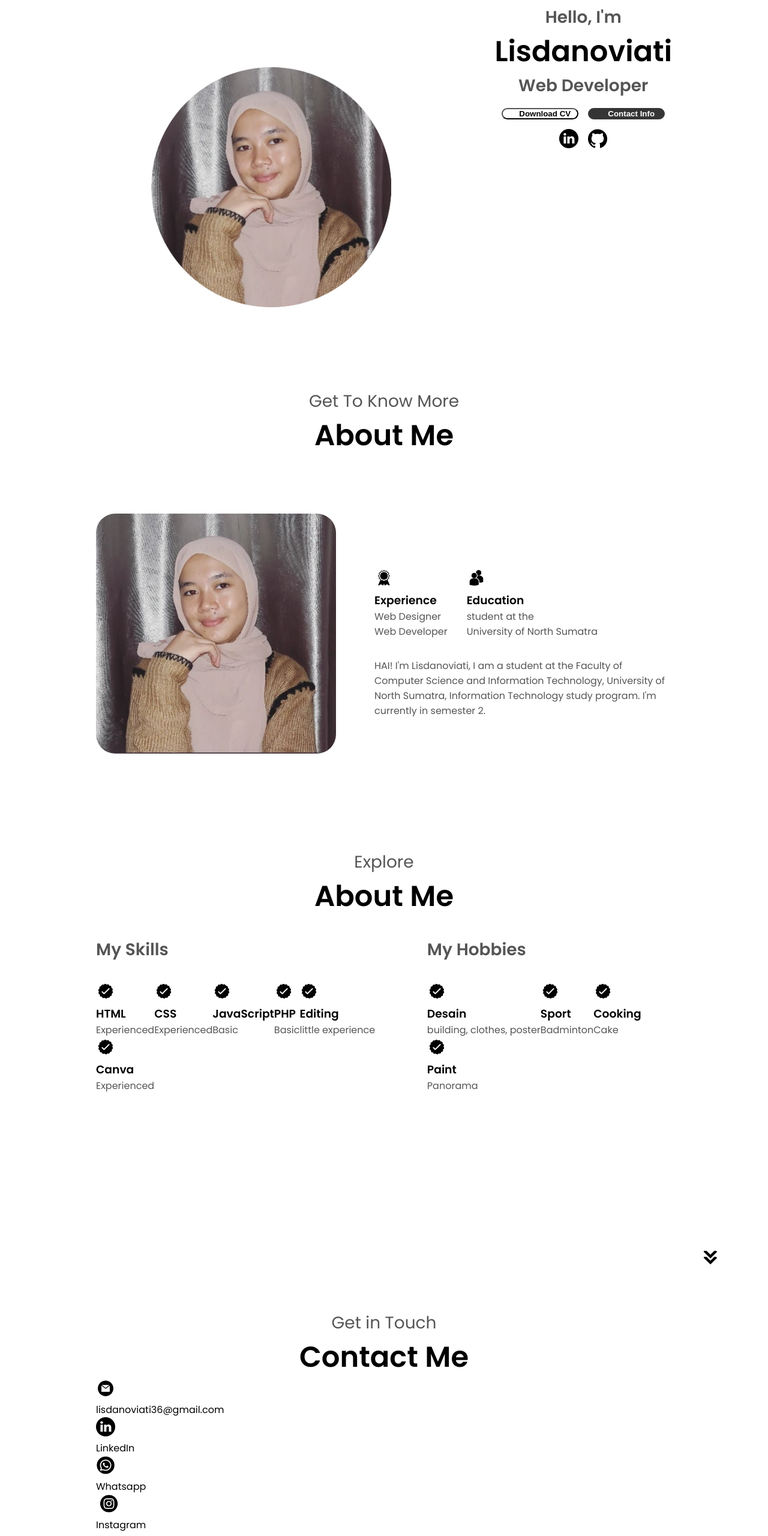
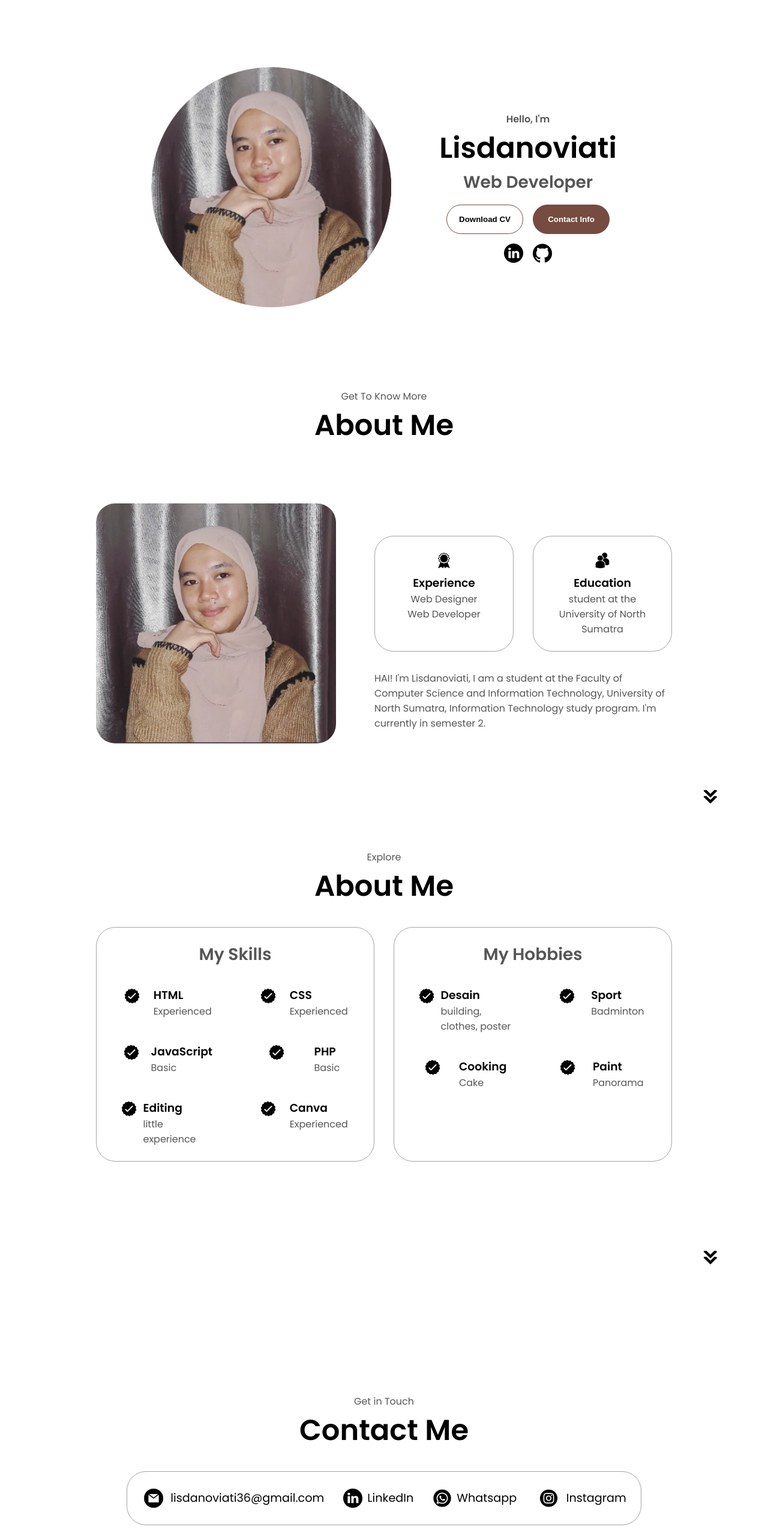
Before and after one commit to lisdanoviati/CV_Lisdanoviati, a plain HTML site: page index.html in a window 1280 px wide. Shown: the part 160-2720 px from the top of the page at 60% size. Drawn offline with Linux system fonts and the light colour scheme.

Commit message:
style.css

```diff
--- a/style.css
+++ b/style.css
@@ -1,6 +1,6 @@
 /* GENERAL */
 
-@import url('https://fonts.googleapis.com/css2?family=Poppins:wght@300;400;500;600;&display=swap');
+@import url("https://fonts.googleapis.com/css2?family=Poppins:wght@300;400;500;600&display=swap");
 
 * {
   margin: 0;
@@ -8,7 +8,7 @@
 }
 
 body {
-    font-family: "Poppins", "sans-serif";
+  font-family: "Poppins", sans-serif;
 }
 
 html {
@@ -19,24 +19,24 @@ p {
   color: rgb(85, 85, 85);
 }
 
-/* TRANSTITION */
+/* TRANSITION */
 
 a,
-.btn{
+.btn {
   transition: all 300ms ease;
 }
 
-/*DESKTOP NAV  */
+/* DESKTOP NAV */
 
 nav,
 .nav-links {
-    display:flex;
+  display: flex;
 }
 
 nav {
   justify-content: space-around;
   align-items: center;
-    min-height: 17vh;
+  height: 17vh;
 }
 
 .nav-links {
@@ -52,21 +52,21 @@ a {
 }
 
 a:hover {
-    color:grey;
+  color: grey;
   text-decoration: underline;
   text-underline-offset: 1rem;
   text-decoration-color: rgb(181, 181, 181);
 }
 
 .logo {
-    font-size: 2rem ;
+  font-size: 2rem;
 }
 
 .logo:hover {
-    cursor:default;
+  cursor: default;
 }
 
-/* HAMBURGER MENU  */
+/* HAMBURGER MENU */
 
 #hamburger-nav {
   display: none;
@@ -77,7 +77,7 @@ a:hover {
   display: inline-block;
 }
 
-.humberger-icon {
+.hamburger-icon {
   display: flex;
   flex-direction: column;
   justify-content: space-between;
@@ -126,7 +126,7 @@ a:hover {
   transform: rotate(45deg) translate(10px, 5px);
 }
 
-.hamburger-icon.open span:nth-child {
+.hamburger-icon.open span:nth-child(2) {
   opacity: 0;
 }
 
@@ -146,7 +146,7 @@ a:hover {
   transform: none;
 }
 
-/* SECTION */
+/* SECTIONS */
 
 section {
   padding-top: 4vh;
@@ -171,12 +171,12 @@ section {
 
 .section__pic-container {
   display: flex;
-    height: 300px;
-    width: 300px;
-    margin: auto;
+  height: 400px;
+  width: 400px;
+  margin: auto 0;
 }
 
-.section_text {
+.section__text {
   align-self: center;
   text-align: center;
 }
@@ -187,11 +187,9 @@ section {
 
 .section__text__p1 {
   text-align: center;
-    font-size: 1.75rem;
 }
 
 .section__text__p2 {
-    text-align: center;
   font-size: 1.75rem;
   margin-bottom: 1rem;
 }
@@ -208,14 +206,14 @@ section {
   gap: 1rem;
 }
 
-/* ICON */
+/* ICONS */
 
 .icon {
   cursor: pointer;
   height: 2rem;
 }
 
-/* BUTTON */
+/* BUTTONS */
 
 .btn-container {
   display: flex;
@@ -226,44 +224,44 @@ section {
 .btn {
   font-weight: 600;
   transition: all 300ms ease;
-    padding-left: 1rem;
+  padding: 1rem;
   width: 8rem;
   border-radius: 2rem;
 }
 
 .btn-color-1,
-.brn-color-2 {
-    border: rgb(53,53,53) 0.1rem solid;
+.btn-color-2 {
+  border: rgb(111, 76, 63) 0.1rem solid;
 }
 
 .btn-color-1:hover,
-.brn-color-2:hover {
+.btn-color-2:hover {
   cursor: pointer;
 }
 
 .btn-color-1,
-.brn-color-2:hover {
-   background: rgb(53,53,53);
+.btn-color-2:hover {
+  background: rgb(117, 76, 63);
   color: white;
 }
 
 .btn-color-1:hover {
-   background: rgb(53,53,53);
-   color: white;
+  background: rgb(0, 0, 0);
 }
+
 .btn-color-2 {
   background: none;
 }
 
 .btn-color-2:hover {
-    border: rgb(255,255,255) 0.1rem solid;
+  border: rgb(255, 255, 255) 0.1rem solid;
 }
 
 .btn-container {
   gap: 1rem;
 }
 
-ABOUT SECTION
+/* ABOUT SECTION */
 
 #about {
   position: relative;
@@ -295,13 +293,13 @@ ABOUT SECTION
   bottom: 2.5rem;
 }
 
-.detaails-container {
+.details-container {
   padding: 1.5rem;
   flex: 1;
   background: white;
   border-radius: 2rem;
-    border: rgb(53,53,53) 0.1rem solid;
-    border-color: rgb(163,163,163);
+  border: rgb(53, 53, 53) 0.1rem solid;
+  border-color: rgb(163, 163, 163);
   text-align: center;
 }
 
@@ -313,7 +311,7 @@ ABOUT SECTION
 .section__pic-container {
   height: 400px;
   width: 400px;
-    margin: auto;
+  margin: auto 0;
 }
 
 /* EXPERIENCE SECTION */
@@ -323,7 +321,7 @@ ABOUT SECTION
 }
 
 .experience-sub-title {
-    color: rgb(85,85,85);
+  color: rgb(85, 85, 85);
   font-weight: 600;
   font-size: 1.75rem;
   margin-bottom: 2rem;
@@ -336,7 +334,72 @@ ABOUT SECTION
 }
 
 .article-container {
-    display:flex;
+  display: flex;
   text-align: initial;
   flex-wrap: wrap;
+  flex-direction: row;
+  gap: 2.5rem;
+  justify-content: space-around;
 }
+
+article {
+  display: flex;
+  width: 10rem;
+  justify-content: space-around;
+  gap: 0.5rem;
+}
+
+article .icon {
+  cursor: default;
+}
+
+/* CONTACT */
+
+#contact {
+  display: flex;
+  justify-content: center;
+  flex-direction: column;
+  height: 70vh;
+}
+
+.contact-info-upper-container {
+  display: flex;
+  justify-content: center;
+  border-radius: 2rem;
+  border: rgb(53, 53, 53) 0.1rem solid;
+  border-color: rgb(163, 163, 163);
+  background: (250, 250, 250);
+  margin: 2rem auto;
+  padding: 0.5rem;
+}
+
+.contact-info-container {
+  display: flex;
+  align-items: center;
+  justify-content: center;
+  gap: 0.5rem;
+  margin: 1rem;
+}
+
+.contact-info-container p {
+  font-size: larger;
+}
+
+.contact-icon {
+  cursor: default;
+}
+
+.email-icon {
+  height: 2.5rem;
+}
+
+/* FOOTER SECTION */
+
+footer {
+  height: 26vh;
+  margin: 0 1rem;
+}
+
+footer p {
+  text-align: center;
+}
```
Lines whose indentation alone changed are shown as unchanged.
